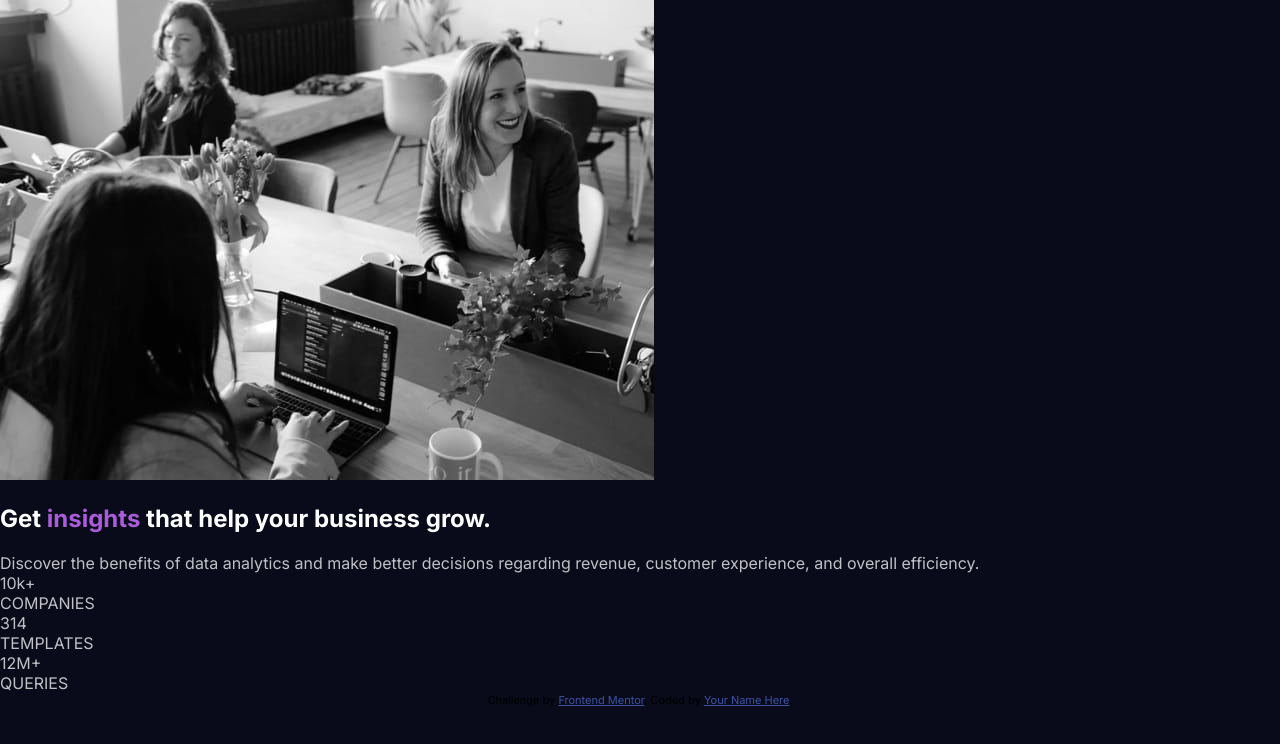
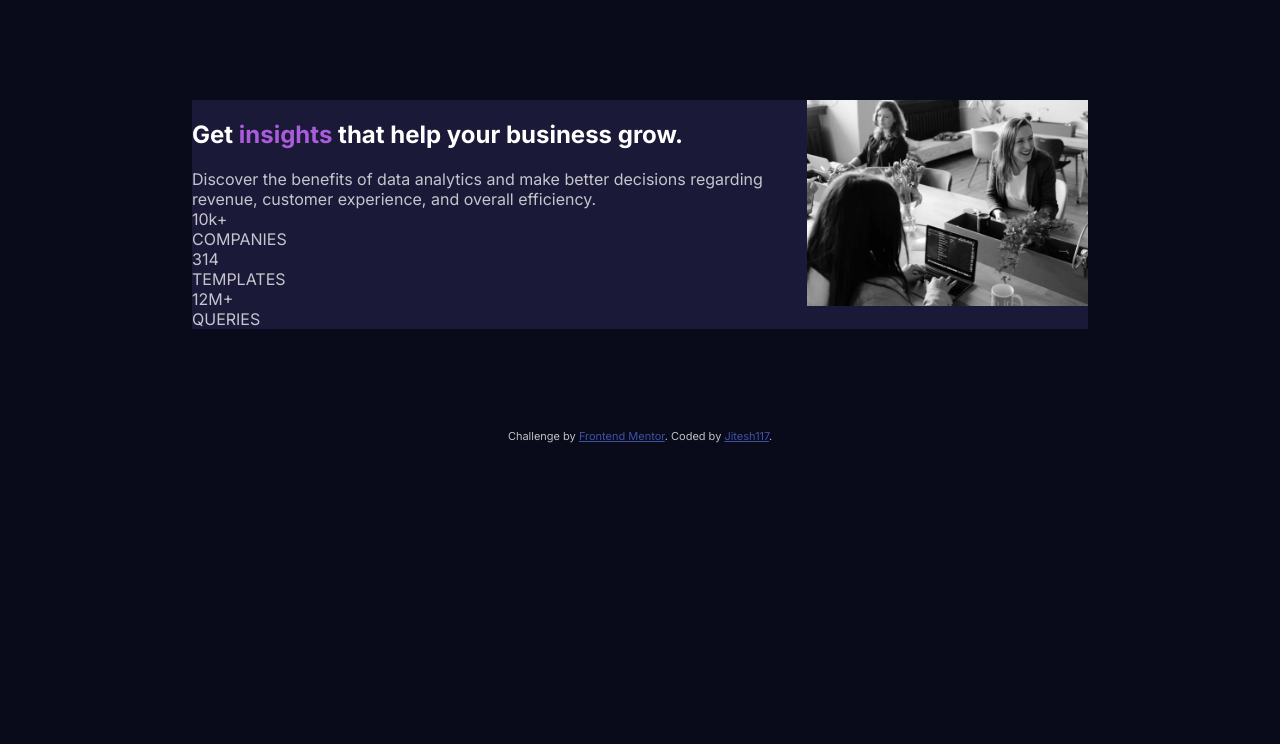
Before and after one commit to Jitesh117/stats-preview-frontend-mentor, a plain HTML site: page index.html in a window 1280 px wide. Drawn offline with Linux system fonts and the light colour scheme.

Commit message:
done with the mobile layout

```diff
--- a/index.html
+++ b/index.html
@@ -14,7 +14,9 @@
 </head>
 <body>
 <section class="main">
+ <div class="photo">
     <img src="./images/image-header-mobile.jpg" alt="business-meeting-photo">
+ </div>
   <div class="pad">
     <div class="heading">
       <h1>Get <span class="purple">insights</span> that help your business grow.</h1>
@@ -47,7 +49,7 @@
 
   <div class="attribution">
     Challenge by <a href="https://www.frontendmentor.io?ref=challenge" target="_blank">Frontend Mentor</a>.
-    Coded by <a href="#">Your Name Here</a>.
+    Coded by <a href="https://www.frontendmentor.io/profile/Jitesh117">Jitesh117</a>.
   </div>
 </body>
 </html>
--- a/style.css
+++ b/style.css
@@ -1,11 +1,18 @@
-.attribution { font-size: 11px; text-align: center; }
-.attribution a { color: hsl(228, 45%, 44%); }
 :root{
     --main-bg:hsl(233, 47%, 7%);
     --card-bg:hsl(244, 38%, 16%);
     --purple: hsl(277, 64%, 61%);
     --trans-white:hsla(0, 0%, 100%, 0.75);
 }
+
+.attribution {
+    font-size: 11px;
+    text-align: center;
+    color: var(--trans-white);
+}
+.attribution a { color: hsl(228, 45%, 44%);
+ }
+
 *{
     box-sizing: border-box;
 }
@@ -24,12 +31,20 @@ h1{
 .para{
     color: var(--trans-white);
 }
-@media screen and (max-width:400px) {
+@media screen and (max-width:700px) {
     /* this makes the photo responsive  */
     img{
         width: 100%;
         border-radius: 10px 10px 0 0 ;
+        /* z-index: -1; */
+        opacity: 0.4;
+
     }
+    .photo{
+        background-color: hsl(277, 83%, 39%);
+        border-radius: 10px 10px 0 0 ;
+    }
+
     .main{
         width: 80%;
         display: flex;
@@ -68,3 +83,17 @@ h1{
     }
 
 }
+@media screen and (min-width:701px) {
+    .main{
+        display: flex;
+        flex-direction: row-reverse;
+        background-color: var(--card-bg);
+        margin: 100px 15%;
+    }
+    .photo{
+        width: 50%;
+    }
+    img{
+        width: 100%;
+    }
+}
```
Lines whose indentation alone changed are shown as unchanged.
